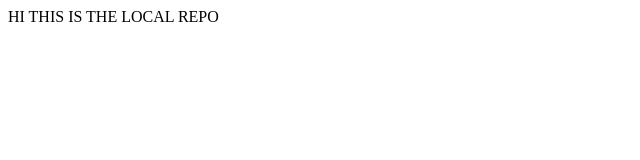
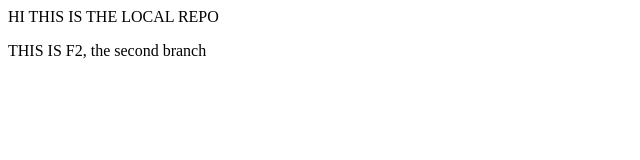
Before and after one commit to navya-codes/LocalRepo, a plain HTML site: page index.html in a window 1280 px wide. Shown: the whole page, without its empty margins (0-640 px from the left). Drawn offline with Linux system fonts and the light colour scheme.

Commit message:
branches

```diff
--- a/index.html
+++ b/index.html
@@ -1 +1,2 @@
 <p>HI THIS IS THE LOCAL REPO</p>
+<p> THIS IS F2, the second branch</p>
```
